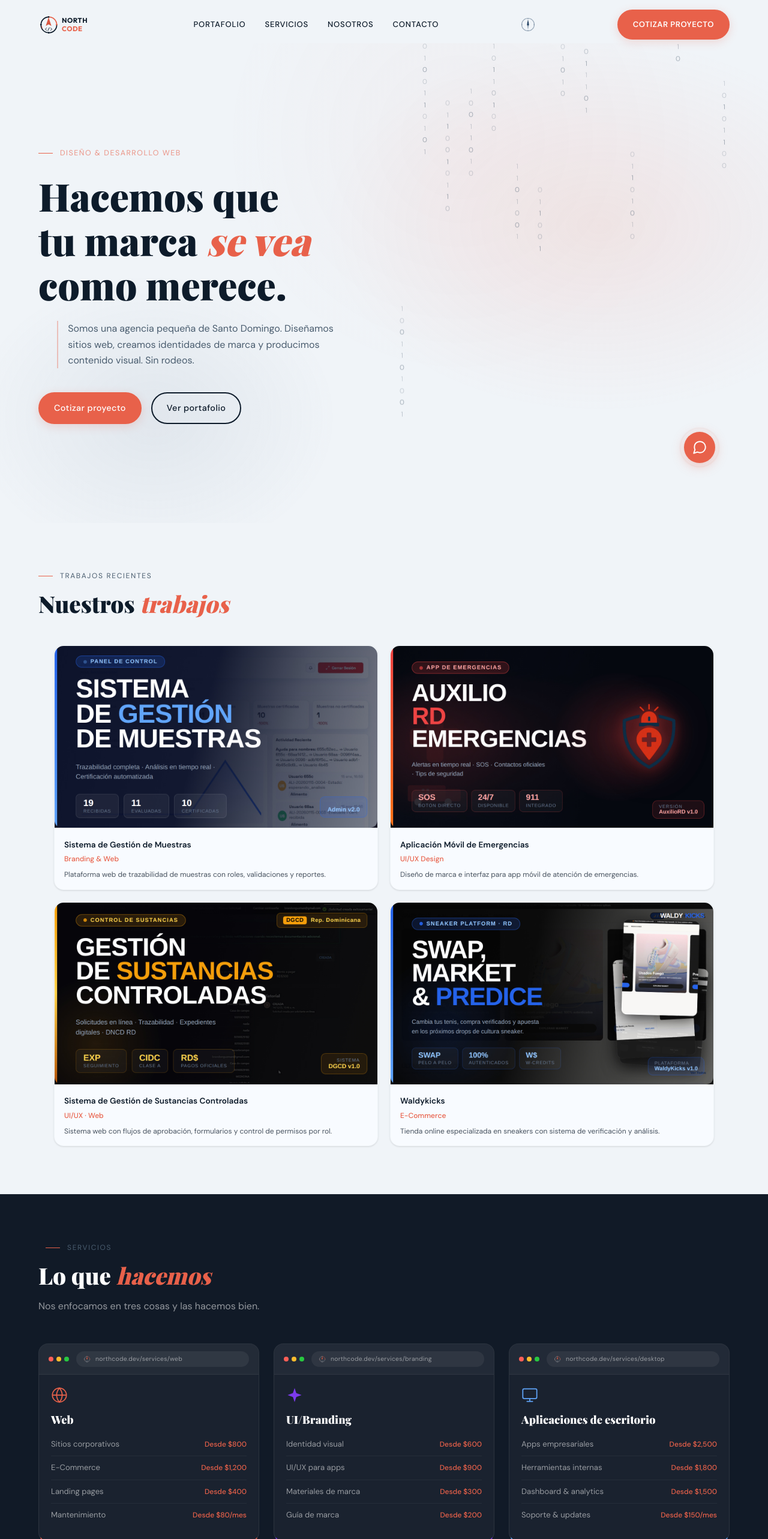
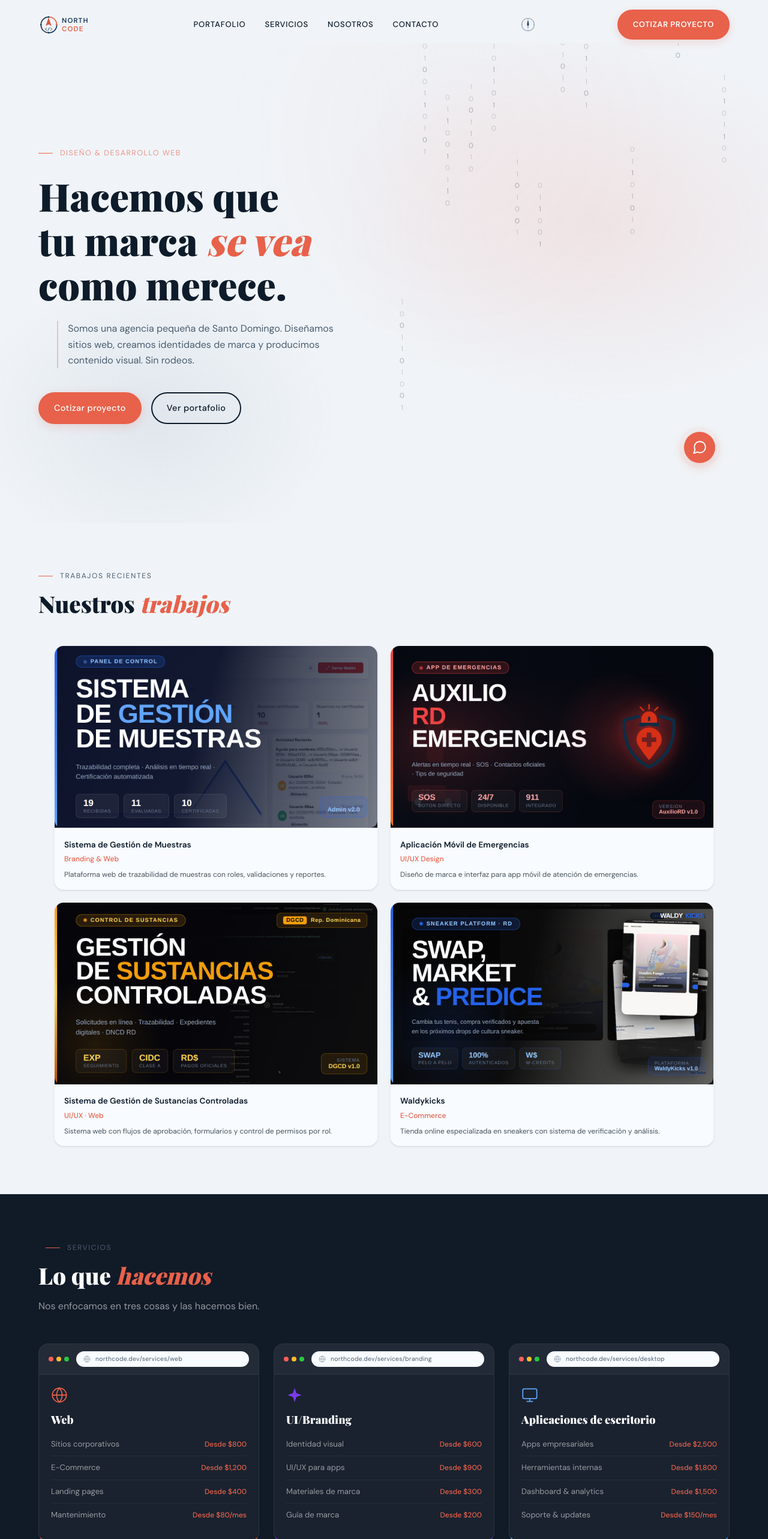
Before and after one commit to RicardoAlmanzar/NorthCode-V1, a React (Vite) app in the folder compass-react/: page / in a window 1280 px wide. Shown: the top 2566 px of the page at 60% size. Built offline with nearby package versions, Linux system fonts and the light colour scheme; the HTML template or start-up script is replaced by a standard one; a web font is replaced by a local one.

Commit message:
fix: improve light theme text contrast for cards and url bar

```diff
--- a/compass-react/src/components/Work.jsx
+++ b/compass-react/src/components/Work.jsx
@@ -316,10 +316,10 @@ export default function Work() {
               </div>
               {/* Meta information always visible */}
               <div className="px-4 py-4 bg-[var(--color-card-bg)] dark:bg-[var(--color-cream)]/5 border-t border-[var(--color-border)]">
-                <p className="text-[.85rem] font-bold text-[var(--color-ink)] dark:text-white">{proj.meta.title}</p>
+                <p className="text-[.85rem] font-bold text-[var(--color-ink)]">{proj.meta.title}</p>
                 <p className="text-[.75rem] text-[var(--color-coral)] font-medium mt-0.5">{proj.meta.sub}</p>
                 {proj.summary && (
-                  <p className="text-[.75rem] text-[var(--color-ink)]/75 dark:text-white/55 mt-2 leading-snug line-clamp-2">{proj.summary}</p>
+                  <p className="text-[.75rem] text-[var(--color-ink)] opacity-75 mt-2 leading-snug line-clamp-2">{proj.summary}</p>
                 )}
               </div>
             </article>
--- a/compass-react/src/components/ui/Icons.jsx
+++ b/compass-react/src/components/ui/Icons.jsx
@@ -1,84 +1,3 @@
-/* ─── NorthCode Logo & Icons ─── */
-export function NorthCodeIcon({ size = 32, className = '', color = 'currentColor', accent = '#e8614a' }) {
-  return (
-    <svg
-      viewBox="0 0 80 80"
-      fill="none"
-      xmlns="http://www.w3.org/2000/svg"
-      className={className}
-      style={{ width: size, height: size }}
-      aria-label="NorthCode"
-      role="img"
-    >
-      <g transform="translate(2,2)">
-        <path d="M8.2,38 A30,30 0 0,1 38,8.2" stroke={color} strokeWidth="4" strokeLinecap="round" fill="none" />
-        <path d="M38,69.8 A30,30 0 0,1 8.2,38" stroke={color} strokeWidth="4" strokeLinecap="round" fill="none" />
-        <path d="M69.8,38 A30,30 0 0,1 38,69.8" stroke={color} strokeWidth="4" strokeLinecap="round" fill="none" />
-        <path d="M38,8.2 A30,30 0 0,1 69.8,38" stroke={accent} strokeWidth="4" strokeLinecap="round" fill="none" />
-        <path d="M13,52 A26,26 0 0,1 11,44" stroke={accent} strokeWidth="2.5" strokeLinecap="round" fill="none" opacity=".8" />
-        <circle cx="38" cy="8" r="3.2" fill={color} />
-        <circle cx="69.8" cy="38" r="3.2" fill={accent} />
-        <circle cx="8" cy="38" r="3.2" fill={color} />
-        <circle cx="38" cy="70" r="3.2" fill={color} />
-        <polygon points="38,9 49,43 38,37 27,43" fill="url(#nci-grad)" />
-        <polygon points="38,9 39,40 38,37 37,40" fill="#c44a36" opacity=".5" />
-        <g transform="translate(38,56)" stroke={color} strokeWidth="2.2" strokeLinecap="round" strokeLinejoin="round" fill="none">
-          <polyline points="-8,-5 -13,0 -8,5" />
-          <polyline points="8,-5 13,0 8,5" />
-          <line x1="3" y1="-6" x2="-3" y2="6" />
-        </g>
-        <defs>
-          <linearGradient id="nci-grad" x1="0" y1="0" x2="0" y2="1">
-            <stop offset="0%" stopColor={accent} />
-            <stop offset="100%" stopColor="#d4553f" />
-          </linearGradient>
-        </defs>
-      </g>
-    </svg>
-  );
-}
-
-export function NorthCodeLogo({ size = 36, className = '', color = 'currentColor', accent = '#e8614a' }) {
-  return (
-    <svg
-      viewBox="0 0 310 80"
-      fill="none"
-      xmlns="http://www.w3.org/2000/svg"
-      className={className}
-      style={{ height: size, width: 'auto' }}
-      aria-label="NorthCode"
-      role="img"
-    >
-      <g transform="translate(2,2)">
-        <path d="M8.2,38 A30,30 0 0,1 38,8.2" stroke={color} strokeWidth="4" strokeLinecap="round" fill="none" />
-        <path d="M38,69.8 A30,30 0 0,1 8.2,38" stroke={color} strokeWidth="4" strokeLinecap="round" fill="none" />
-        <path d="M69.8,38 A30,30 0 0,1 38,69.8" stroke={color} strokeWidth="4" strokeLinecap="round" fill="none" />
-        <path d="M38,8.2 A30,30 0 0,1 69.8,38" stroke={accent} strokeWidth="4" strokeLinecap="round" fill="none" />
-        <path d="M13,52 A26,26 0 0,1 11,44" stroke={accent} strokeWidth="2.5" strokeLinecap="round" fill="none" opacity=".8" />
-        <circle cx="38" cy="8" r="3.2" fill={color} />
-        <circle cx="69.8" cy="38" r="3.2" fill={accent} />
-        <circle cx="8" cy="38" r="3.2" fill={color} />
-        <circle cx="38" cy="70" r="3.2" fill={color} />
-        <polygon points="38,9 49,43 38,37 27,43" fill="url(#nc-needle-grad-logo)" />
-        <polygon points="38,9 39,40 38,37 37,40" fill="#c44a36" opacity=".5" />
-        <g transform="translate(38,56)" stroke={color} strokeWidth="2.2" strokeLinecap="round" strokeLinejoin="round" fill="none">
-          <polyline points="-8,-5 -13,0 -8,5" />
-          <polyline points="8,-5 13,0 8,5" />
-          <line x1="3" y1="-6" x2="-3" y2="6" />
-        </g>
-        <defs>
-          <linearGradient id="nc-needle-grad-logo" x1="0" y1="0" x2="0" y2="1">
-            <stop offset="0%" stopColor={accent} />
-            <stop offset="100%" stopColor="#d4553f" />
-          </linearGradient>
-        </defs>
-      </g>
-      <text x="92" y="34" fontFamily="var(--font-logo)" fontSize="27" fontWeight="700" letterSpacing="1.2" fill={color}>NORTH</text>
-      <text x="92" y="66" fontFamily="var(--font-logo)" fontSize="27" fontWeight="800" letterSpacing="1.2" fill={accent}>CODE</text>
-    </svg>
-  );
-}
-
 export function GlobeIcon({ size = 28, className = '' }) {
   return (
     <svg width={size} height={size} viewBox="0 0 24 24" fill="none" stroke="currentColor" strokeWidth="1.5" className={className}>
@@ -145,12 +64,12 @@ export function GearIcon({ size = 20, className = '' }) {
 
 export function ServiceIcon({ type, size = 28, className = '' }) {
   switch (type) {
-    case 'globe': return <GlobeIcon size={size} className={className} />;
-    case 'web': return <GlobeIcon size={size} className={className} />;
-    case 'star': return <StarIcon size={size} className={className} />;
-    case 'branding': return <StarIcon size={size} className={className} />;
+    case 'globe':   return <GlobeIcon size={size} className={className} />;
+    case 'web':     return <GlobeIcon size={size} className={className} />;
+    case 'star':    return <StarIcon size={size} className={className} />;
+    case 'branding':return <StarIcon size={size} className={className} />;
     case 'desktop': return <DesktopAppIcon size={size} className={className} />;
-    default: return null;
+    default:        return null;
   }
 }
 
@@ -165,12 +84,14 @@ export function BrowserDots() {
 }
 
 export function BrowserUrlBar({ url, size = 'sm' }) {
-  const iconSizePx = size === 'lg' ? 14 : 12;
+  const iconSize = size === 'lg' ? 'w-3.5 h-3.5' : 'w-3 h-3';
   const textSize = size === 'lg' ? 'text-[.72rem]' : 'text-[.65rem]';
   const padding = size === 'lg' ? 'py-1.5 px-4' : 'py-1 px-3';
   return (
-    <div className={`flex-1 flex items-center gap-2 bg-white/[.06] rounded-lg ${padding} ${textSize} text-white/50 tracking-wide whitespace-nowrap overflow-hidden text-ellipsis`}>
-      <NorthCodeIcon size={iconSizePx} className="shrink-0 opacity-80" color="currentColor" />
+    <div className={`flex-1 flex items-center gap-2 bg-[var(--color-card-bg)] rounded-lg ${padding} ${textSize} text-[var(--color-muted)] tracking-wide whitespace-nowrap overflow-hidden text-ellipsis`}>
+      <svg viewBox="0 0 24 24" fill="none" stroke="currentColor" strokeWidth="2" className={`${iconSize} shrink-0 opacity-50`}>
+        <circle cx="12" cy="12" r="10" /><path d="M2 12h20M12 2a15.3 15.3 0 0 1 4 10 15.3 15.3 0 0 1-4 10 15.3 15.3 0 0 1-4-10A15.3 15.3 0 0 1 12 2z" />
+      </svg>
       <span>{url}</span>
     </div>
   );
@@ -193,6 +114,117 @@ export function CompassSvg() {
   );
 }
 
+/* ─── NorthCode Logo ─── */
+export function NorthCodeLogo({ size = 36, className = '' }) {
+  return (
+    <svg
+      viewBox="0 0 310 80"
+      fill="none"
+      xmlns="http://www.w3.org/2000/svg"
+      className={className}
+      style={{ height: size, width: 'auto' }}
+      aria-label="NorthCode"
+      role="img"
+    >
+      {/* Compass icon — centered at 40,40 within 80x80 area */}
+      <g transform="translate(2,2)">
+        {/* Navy ring segments (3 quarters: top-left, bottom-left, bottom-right) */}
+        {/* Top-left arc: 9 o'clock to 12 o'clock */}
+        <path d="M8.2,38 A30,30 0 0,1 38,8.2" stroke="#1a3a5c" strokeWidth="4" strokeLinecap="round" fill="none" />
+        {/* Bottom-left arc: 6 o'clock to 9 o'clock */}
+        <path d="M38,69.8 A30,30 0 0,1 8.2,38" stroke="#1a3a5c" strokeWidth="4" strokeLinecap="round" fill="none" />
+        {/* Bottom-right arc: 3 o'clock to 6 o'clock */}
+        <path d="M69.8,38 A30,30 0 0,1 38,69.8" stroke="#1a3a5c" strokeWidth="4" strokeLinecap="round" fill="none" />
+
+        {/* Coral arc: top-right quarter (12 o'clock to 3 o'clock) */}
+        <path d="M38,8.2 A30,30 0 0,1 69.8,38" stroke="#e8614a" strokeWidth="4" strokeLinecap="round" fill="none" />
+
+        {/* Small coral accent line — bottom-left inside */}
+        <path d="M13,52 A26,26 0 0,1 11,44" stroke="#e8614a" strokeWidth="2.5" strokeLinecap="round" fill="none" opacity=".8" />
+
+        {/* Junction dots at cardinal points */}
+        <circle cx="38" cy="8" r="3.2" fill="#1a3a5c" />
+        <circle cx="69.8" cy="38" r="3.2" fill="#e8614a" />
+        <circle cx="8" cy="38" r="3.2" fill="#1a3a5c" />
+        <circle cx="38" cy="70" r="3.2" fill="#1a3a5c" />
+
+        {/* Needle — coral arrow pointing up */}
+        <polygon points="38,9 49,43 38,37 27,43" fill="url(#nc-needle-grad)" />
+        {/* Needle shadow/fold line */}
+        <polygon points="38,9 39,40 38,37 37,40" fill="#c44a36" opacity=".5" />
+
+        {/* </> code symbol at bottom center */}
+        <g transform="translate(38,56)" stroke="#1a3a5c" strokeWidth="2.2" strokeLinecap="round" strokeLinejoin="round" fill="none">
+          <polyline points="-8,-5 -13,0 -8,5" />
+          <polyline points="8,-5 13,0 8,5" />
+          <line x1="3" y1="-6" x2="-3" y2="6" />
+        </g>
+
+        {/* Gradient for needle */}
+        <defs>
+          <linearGradient id="nc-needle-grad" x1="0" y1="0" x2="0" y2="1">
+            <stop offset="0%" stopColor="#e8614a" />
+            <stop offset="100%" stopColor="#d4553f" />
+          </linearGradient>
+        </defs>
+      </g>
+
+      {/* Text — NORTH */}
+      <text x="92" y="34" fontFamily="var(--ff-heading), 'Geist', sans-serif" fontSize="27" fontWeight="700" letterSpacing="2.5" fill="#1a3a5c">
+        NORTH
+      </text>
+      {/* Text — CODE */}
+      <text x="92" y="66" fontFamily="var(--ff-heading), 'Geist', sans-serif" fontSize="27" fontWeight="800" letterSpacing="2.5" fill="#e8614a">
+        CODE
+      </text>
+    </svg>
+  );
+}
+
+export function NorthCodeIcon({ size = 32, className = '' }) {
+  return (
+    <svg
+      viewBox="0 0 80 80"
+      fill="none"
+      xmlns="http://www.w3.org/2000/svg"
+      className={className}
+      style={{ width: size, height: size }}
+      aria-label="NorthCode"
+      role="img"
+    >
+      <g transform="translate(2,2)">
+        {/* Navy ring segments */}
+        <path d="M8.2,38 A30,30 0 0,1 38,8.2" stroke="#1a3a5c" strokeWidth="4" strokeLinecap="round" fill="none" />
+        <path d="M38,69.8 A30,30 0 0,1 8.2,38" stroke="#1a3a5c" strokeWidth="4" strokeLinecap="round" fill="none" />
+        <path d="M69.8,38 A30,30 0 0,1 38,69.8" stroke="#1a3a5c" strokeWidth="4" strokeLinecap="round" fill="none" />
+        {/* Coral arc */}
+        <path d="M38,8.2 A30,30 0 0,1 69.8,38" stroke="#e8614a" strokeWidth="4" strokeLinecap="round" fill="none" />
+        {/* Accent */}
+        <path d="M13,52 A26,26 0 0,1 11,44" stroke="#e8614a" strokeWidth="2.5" strokeLinecap="round" fill="none" opacity=".8" />
+        {/* Junction dots */}
+        <circle cx="38" cy="8" r="3.2" fill="#1a3a5c" />
+        <circle cx="69.8" cy="38" r="3.2" fill="#e8614a" />
+        <circle cx="8" cy="38" r="3.2" fill="#1a3a5c" />
+        <circle cx="38" cy="70" r="3.2" fill="#1a3a5c" />
+        {/* Needle */}
+        <polygon points="38,9 49,43 38,37 27,43" fill="url(#nci-grad)" />
+        <polygon points="38,9 39,40 38,37 37,40" fill="#c44a36" opacity=".5" />
+        {/* </> code symbol */}
+        <g transform="translate(38,56)" stroke="#1a3a5c" strokeWidth="2.2" strokeLinecap="round" strokeLinejoin="round" fill="none">
+          <polyline points="-8,-5 -13,0 -8,5" />
+          <polyline points="8,-5 13,0 8,5" />
+          <line x1="3" y1="-6" x2="-3" y2="6" />
+        </g>
+        <defs>
+          <linearGradient id="nci-grad" x1="0" y1="0" x2="0" y2="1">
+            <stop offset="0%" stopColor="#e8614a" />
+            <stop offset="100%" stopColor="#d4553f" />
+          </linearGradient>
+        </defs>
+      </g>
+    </svg>
+  );
+}
 
 export function SectionEyebrow({ children, className = '' }) {
   return (
```
